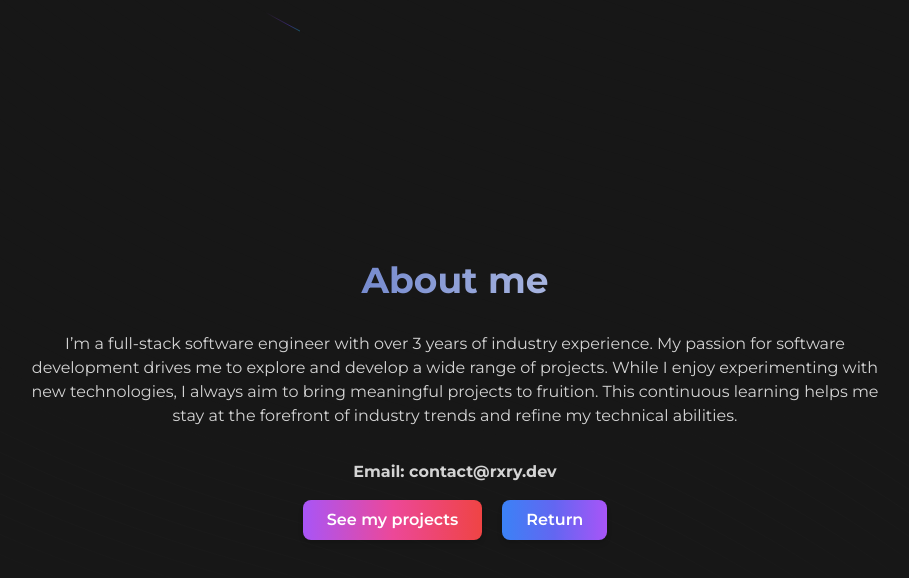
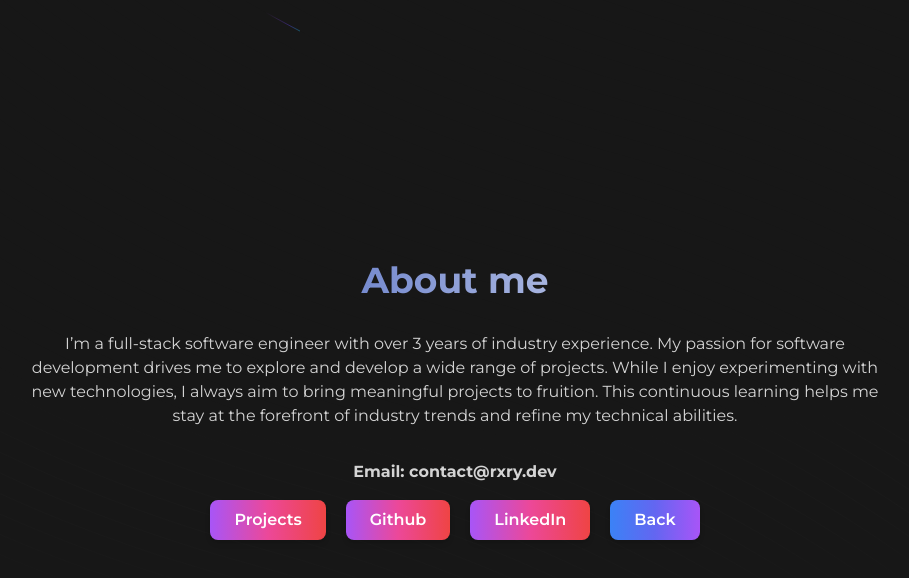
Before and after one commit to Rory-Johnston/rxry-dev, a React (Vite) app: page /about in a window 1280 px wide. Shown: the top 578 px of the page, without its empty margins (185-1094 px from the left). Built offline with nearby package versions, Linux system fonts and the light colour scheme; a web font is replaced by a local one.

Commit message:
feat(about): added linkedin & github links

```diff
--- a/src/pages/about/about.tsx
+++ b/src/pages/about/about.tsx
@@ -23,14 +23,25 @@ const about = () => {
             href="projects"
             className="px-6 py-2 bg-gradient-to-r from-purple-500 via-pink-500 to-red-500 text-white font-semibold rounded-lg shadow-md transform transition duration-300 hover:scale-105 hover:shadow-xl"
           >
-            See my projects
+            Projects
           </a>
-
+          <a
+            href="https://www.github.com/Rory-Johnston"
+            className="px-6 py-2 bg-gradient-to-r from-purple-500 via-pink-500 to-red-500 text-white font-semibold rounded-lg shadow-md transform transition duration-300 hover:scale-105 hover:shadow-xl"
+          >
+            Github
+          </a>
+          <a
+            href="https://www.linkedin.com/in/rory-johnstxn"
+            className="px-6 py-2 bg-gradient-to-r from-purple-500 via-pink-500 to-red-500 text-white font-semibold rounded-lg shadow-md transform transition duration-300 hover:scale-105 hover:shadow-xl"
+          >
+            LinkedIn
+          </a>
           <a
             href="/"
             className="px-6 py-2 bg-gradient-to-r from-blue-500 via-indigo-500 to-purple-500 text-white font-semibold rounded-lg shadow-md transform transition duration-300 hover:scale-105 hover:shadow-xl"
           >
-            Return
+            Back
           </a>
         </div>
       </div>
```
